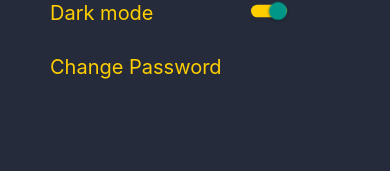
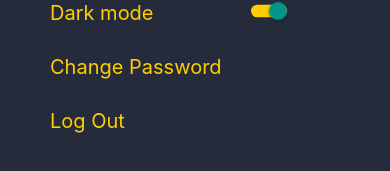
Before and after one commit to JoaoMichelS/VirtuHome-Frontend, a React Native app in the folder App/: screen /Settings in a window 390 px wide. Shown: the part 333-504 px from the top of the page. Built offline with nearby package versions, Linux system fonts and the light colour scheme.

Commit message:
Log Out option

```diff
--- a/App/Settings.js
+++ b/App/Settings.js
@@ -12,6 +12,10 @@ export default function Settings({ navigation }) {
 
   const ChangePassword = () => {
     navigation.navigate('ChangePassword')
+  };
+
+  const LoginScreen = () => {
+    navigation.navigate('Login')
   };
 
   return (
@@ -36,6 +40,9 @@ export default function Settings({ navigation }) {
       </View>
       <TouchableOpacity onPress={ChangePassword}>
         <Text style={styles.ChangePassword}>Change Password</Text>
+      </TouchableOpacity>
+      <TouchableOpacity onPress={LoginScreen}>
+        <Text style={styles.Logout}>Log Out</Text>
       </TouchableOpacity>
     </View>
   );
@@ -96,4 +103,10 @@ ChangePassword: {
   marginTop: 30,
 },
 
+Logout: {
+  color: '#FECE00',
+  fontSize: 20,
+  marginLeft: 50,
+  marginTop: 30,
+},
 });
```
